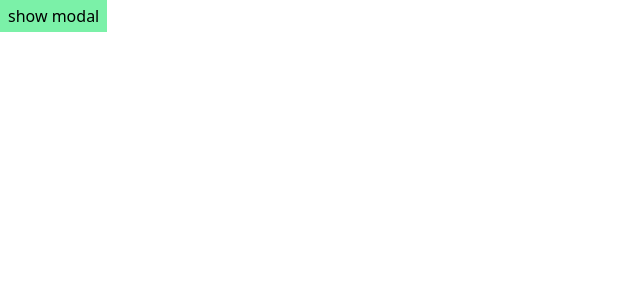
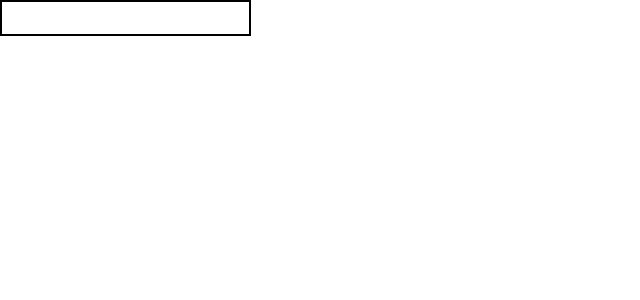
Before and after one commit to kirollos-sedhom/React-practice, a React (Vite) app: page / in a window 1280 px wide. Shown: the top 300 px of the page, without its empty margins (0-640 px from the left). Built offline with nearby package versions, Linux system fonts and the light colour scheme.

Commit message:
finish useLocalStorage

```diff
--- a/src/App.tsx
+++ b/src/App.tsx
@@ -18,6 +18,7 @@ import TicTacToe from "./components/TicTacToe";
 import useFetch from "./hooks/useFetch";
 import { FlagsContext } from "./context/FeatureFlags";
 import ModalWithHook from "./components/ModalWithHook";
+import HooksTester from "./components/HooksTester";
 function App() {
   const context = useContext(FlagsContext);
   // const { data, isLoading, error } = useFetch(
@@ -39,7 +40,8 @@ function App() {
       <PlaceHolderPage /> */}
       {/* <GithubProfileFinder /> */}
       {/* <TicTacToe /> */}
-      <ModalWithHook />
+      {/* <ModalWithHook /> */}
+      <HooksTester />
     </>
   );
 }
--- /dev/null
+++ b/src/components/HooksTester.tsx
@@ -0,0 +1,18 @@
+import React from "react";
+import useLocalStorage from "../hooks/useLocalStorage";
+
+export default function HooksTester() {
+  const [inputText, setInputText] = useLocalStorage("textInput", "");
+
+  return (
+    <div>
+      {/* localStorage hook test */}
+      <input
+        className="border-2 py-1 px-2"
+        type="text"
+        value={inputText}
+        onChange={(e) => setInputText(e.target.value)}
+      />
+    </div>
+  );
+}
--- /dev/null
+++ b/src/hooks/useLocalStorage.ts
@@ -0,0 +1,27 @@
+import React, { useEffect, useState } from "react";
+
+function getValueFromStorage(
+  key: string,
+  initialValue: string | (() => string)
+) {
+  const savedValue = localStorage.getItem(key);
+
+  if (savedValue) {
+    const parsedSavedValue = JSON.parse(savedValue);
+    return parsedSavedValue;
+  }
+
+  if (initialValue instanceof Function) {
+    // in case the initial value is a function that returns a string
+    return initialValue();
+  }
+  return initialValue;
+}
+export default function useLocalStorage(key: string, initialValue: string) {
+  const [value, setValue] = useState(getValueFromStorage(key, initialValue));
+  useEffect(() => {
+    localStorage.setItem(key, JSON.stringify(value));
+  }, [value]);
+
+  return [value, setValue];
+}
```
